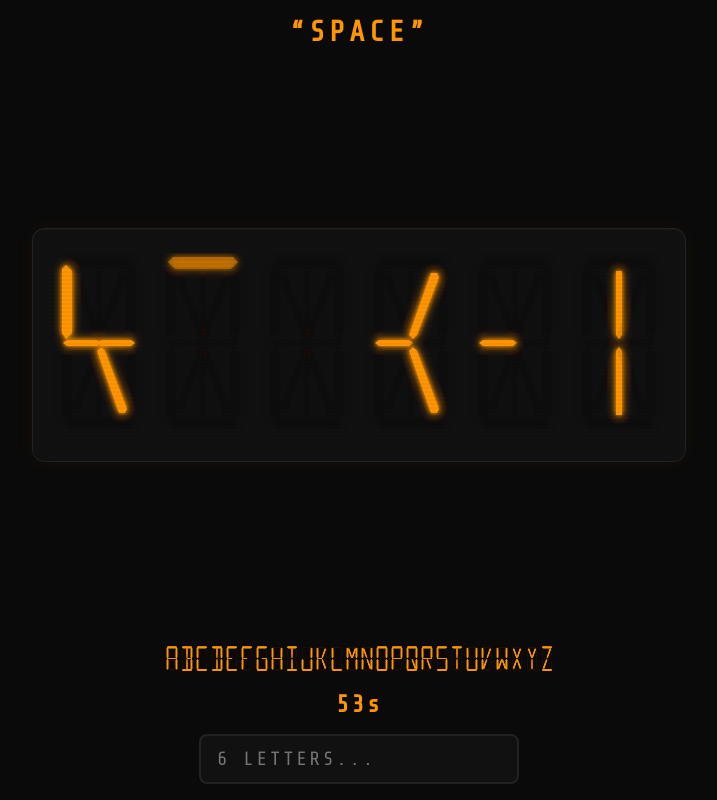
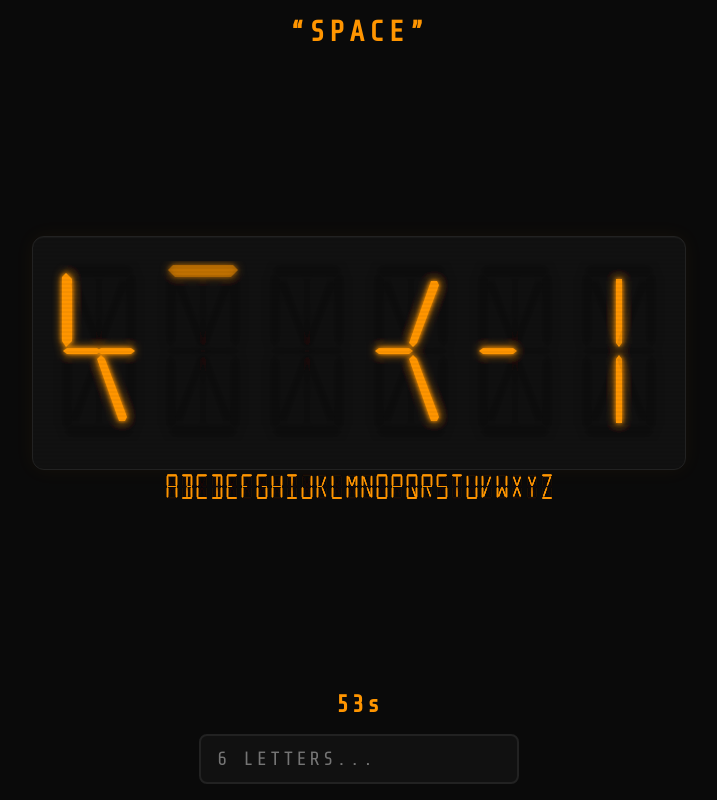
Before and after one commit to basic-intelligence/cap-lock, a Next.js app: page / in a window 1280 px wide. Shown: the whole page, without its empty margins (281-998 px from the left). Built offline with nearby package versions, Linux system fonts and the light colour scheme.

Commit message:
feat(ui): tuck alphabet strip directly under display panel with no gap

```diff
--- a/app/components/Game.tsx
+++ b/app/components/Game.tsx
@@ -250,18 +250,16 @@ export default function Game({ words }: GameProps) {
         &ldquo;{state.theme}&rdquo;
       </div>
 
-      {/* Word display */}
-      <div style={{ flex: "1 1 auto", display: "flex", alignItems: "center", minHeight: "120px" }}>
+      {/* Word display + alphabet grouped tight */}
+      <div style={{ flex: "1 1 auto", display: "flex", flexDirection: "column", alignItems: "center", justifyContent: "center", minHeight: "120px", gap: 0 }}>
         <WordDisplay
           word={state.targetWord}
           revealedSegments={revealed}
           lockedLetters={lockedLetters}
           isVictory={state.phase === "won"}
         />
+        <AlphabetStrip fullyRevealedLetters={fullyRevealedLetters} />
       </div>
-
-      {/* Alphabet reference — directly below the display, above input */}
-      <AlphabetStrip fullyRevealedLetters={fullyRevealedLetters} />
 
       {/* Timer */}
       {isPlaying && <Timer remainingMs={remaining} />}
```
